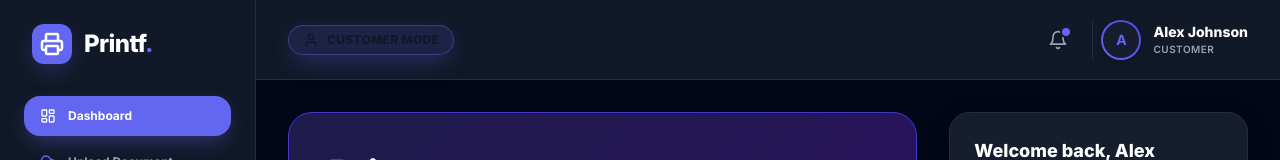
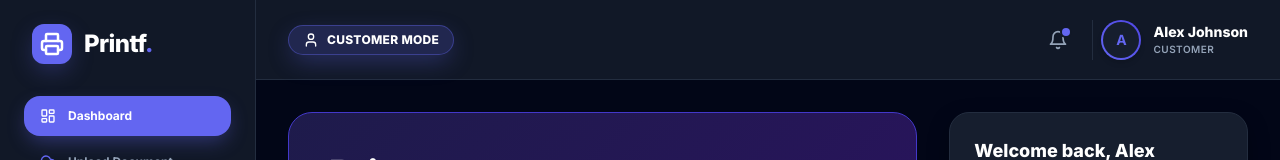
Before and after one commit to ajiteshchandel/printf, a React (Vite) app: page /customer/dashboard in a window 1280 px wide. Shown: the top 160 px of the page. Built offline with nearby package versions, Linux system fonts and the light colour scheme; no server answers; the database is empty; the HTML template or start-up script is replaced by a standard one.

Commit message:
style: update Customer Mode badge text color to white

```diff
--- a/src/components/HeaderBar.jsx
+++ b/src/components/HeaderBar.jsx
@@ -32,7 +32,7 @@ export const HeaderBar = ({ onOpenAuthModal, onToggleMobileMenu }) => {
           <span className={`px-3.5 py-1.5 rounded-full text-xs font-black tracking-wide uppercase flex items-center gap-2 border transition-all ${
             currentUser?.role === 'admin'
               ? 'bg-amber-500/15 text-amber-300 border-amber-500/40 shadow-lg shadow-amber-500/20'
-              : 'bg-brand-500/15 text-brand-300 border-brand-500/40 shadow-purple-glow'
+              : 'bg-brand-500/20 text-white border-brand-500/40 shadow-purple-glow'
           }`}>
             {currentUser?.role === 'admin' ? (
               <>
@@ -41,8 +41,8 @@ export const HeaderBar = ({ onOpenAuthModal, onToggleMobileMenu }) => {
               </>
             ) : (
               <>
-                <User className="w-4 h-4 text-brand-400" />
-                <span>Customer Mode</span>
+                <User className="w-4 h-4 text-white" />
+                <span className="text-white">Customer Mode</span>
               </>
             )}
           </span>
```
